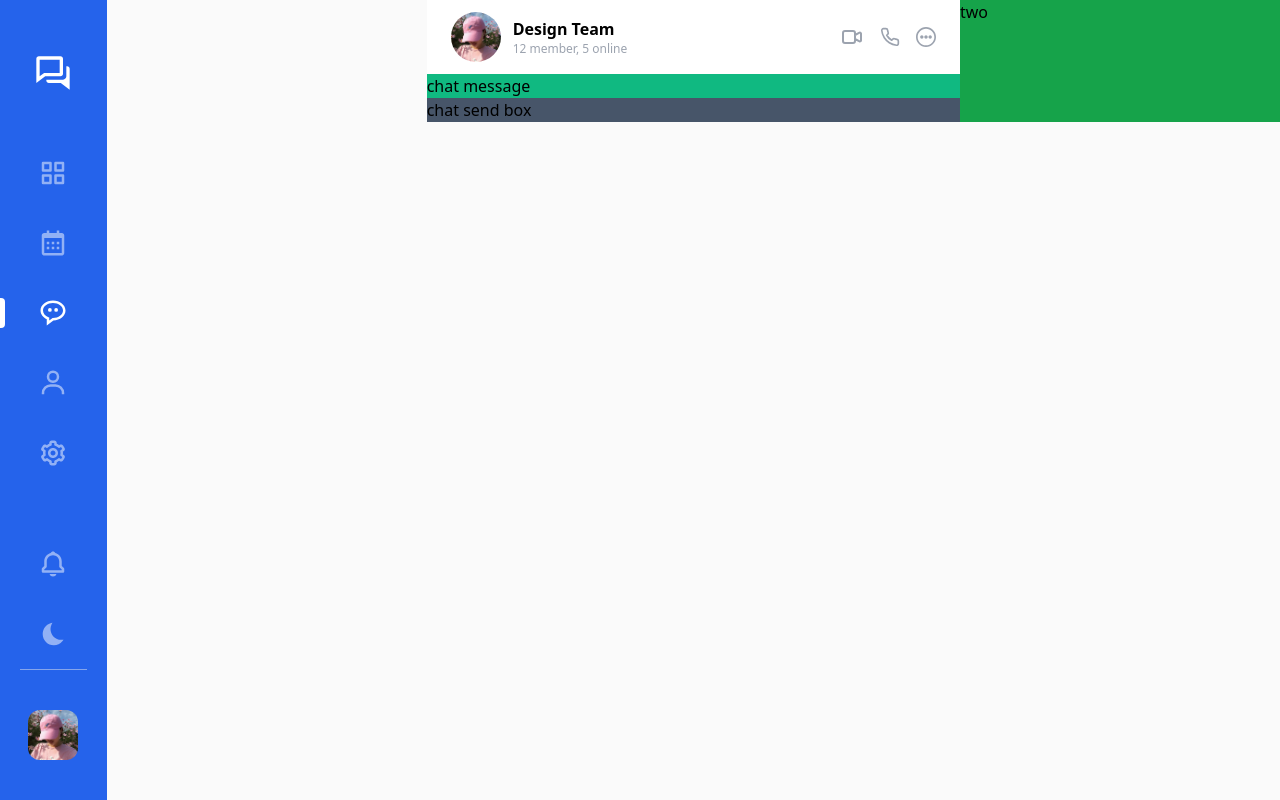
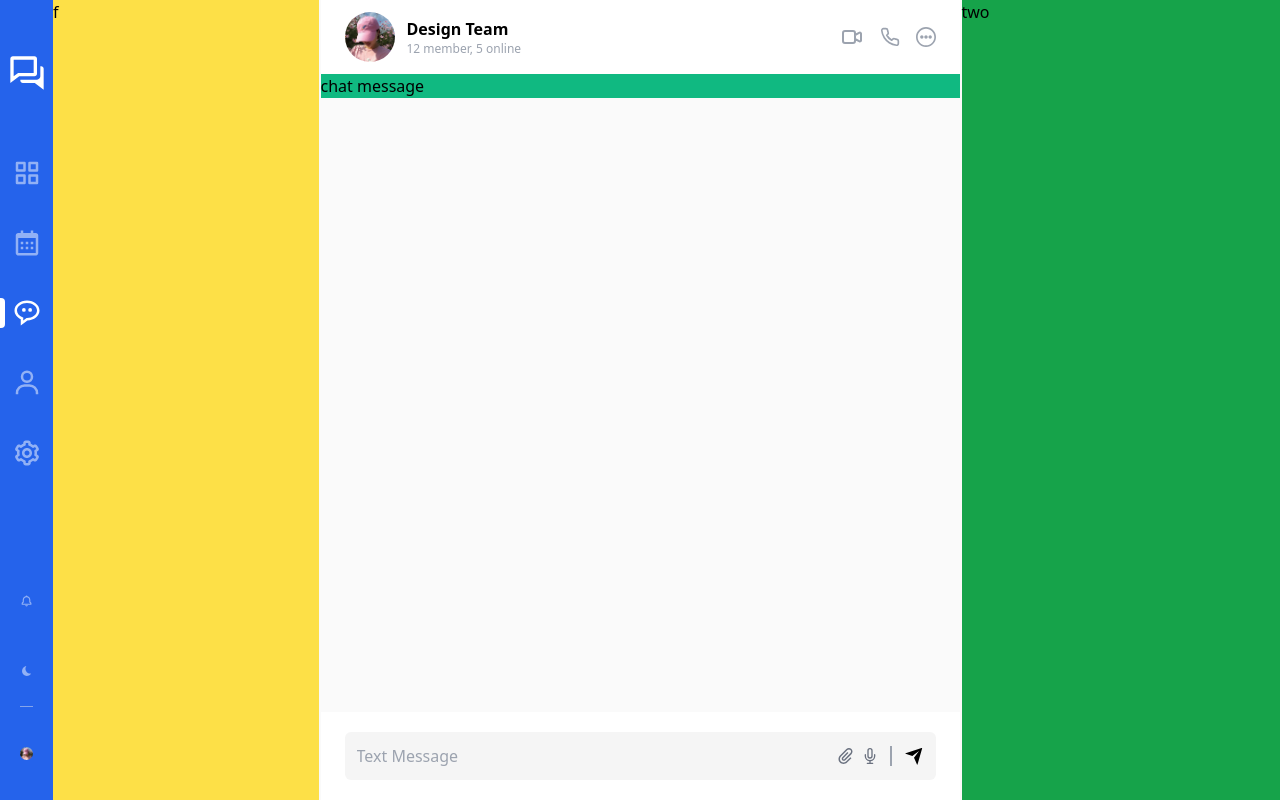
Before and after one commit to fatemeh19/mychat, a Next.js app in the folder frontend/: page / in a window 1280 px wide. Built offline with nearby package versions, Linux system fonts and the light colour scheme.

Commit message:
finish styling chat sendBox

```diff
--- a/frontend/src/app/page.tsx
+++ b/frontend/src/app/page.tsx
@@ -3,11 +3,11 @@ import LeftSideMainPage from '../components/leftSideMainPage'
 import RightSideMainPage from '../components/rightSideMainPage'
 export default function Home() {
   return (
-    <main className="grid grid-cols-12 bg-bgColorLight dark:bg-bgColorDark">
+    <main className="grid grid-cols-[repeat(16,_minmax(0,_1fr))] gap-[2px] bg-bgColorLight dark:bg-bgColorDark">
       <div className="col-span-4 leftSideMainPage">
         <LeftSideMainPage />
       </div>
-      <div className="col-span-8 rightSideMainPage">
+      <div className="col-span-12 rightSideMainPage">
         <RightSideMainPage />
       </div>
     </main>
--- a/frontend/src/components/forms/registerForm.tsx
+++ b/frontend/src/components/forms/registerForm.tsx
@@ -82,8 +82,8 @@ const RegisterForm = withFormik<registerFormProps, RegisterFormValue>({
     },
     validationSchema: registerFormValidationSchema,
     handleSubmit: async (values) => {
-        // const res = await callApi().post('/auth/register', values)
-        // console.log(res)
+        const res = await callApi().post('/auth/register', values)
+        console.log(res)
         btn.addEventListener('onclick', btnHandler());
 
     }
--- a/frontend/src/components/leftSideMainPage/index.tsx
+++ b/frontend/src/components/leftSideMainPage/index.tsx
@@ -5,12 +5,12 @@ import SideBar from "./sideBar"
 export default function LeftSideMainPage(){
 
     return (
-        <div className="grid grid-cols-4">
+        <div className="grid grid-cols-6">
             <div className="col-span-1">
                 <SideBar />
             </div>
-            <div className="col-span-3 ">
-
+            <div className="col-span-5 bg-yellow-300">
+                f
             </div>
         </div>
     )
--- a/frontend/src/components/rightSideMainPage/chat/chatSendBox/index.tsx
+++ b/frontend/src/components/rightSideMainPage/chat/chatSendBox/index.tsx
@@ -1,11 +1,24 @@
 "use client"
+
+import { RiSendPlaneFill } from 'react-icons/ri'
+import { ImAttachment } from 'react-icons/im'
+import { FiMic } from 'react-icons/fi'
+
 
 export default function ChatSendBox() {
 
     return (
-        <div className="grid grid-cols-5 bg-slate-600">
-            <div className="container">
-                chat send box
+        <div className="bg-white w-full absolute bottom-0 p-5 px-6">
+            <div className="container w-full col-span-1 bg-[#f5f5f5] flex rounded-md p-3 items-center">
+                <input type="text" className='bg-transparent w-full' placeholder='Text Message' />
+                <div className="icons flex text-md gap-2 mr-3 text-gray-500">
+                    <ImAttachment className='cursor-pointer' />
+                    <FiMic className='cursor-pointer' />
+
+                </div>
+                <div className="sendIcons border-l-2 border-gray-400 pl-3 text-xl">
+                    <RiSendPlaneFill className='cursor-pointer' />
+                </div>
             </div>
         </div>
     )
--- a/frontend/src/components/rightSideMainPage/chat/index.tsx
+++ b/frontend/src/components/rightSideMainPage/chat/index.tsx
@@ -8,7 +8,7 @@ export default function Chat() {
 
     return (
         // <div className="">
-        <div className="container flex flex-col w-full">
+        <div className="container flex flex-col w-full h-screen relative ">
             <ChatHeader />
             <ChatMessages />
             <ChatSendBox />
--- a/frontend/src/components/rightSideMainPage/index.tsx
+++ b/frontend/src/components/rightSideMainPage/index.tsx
@@ -5,11 +5,11 @@ import Chat from "./chat"
 export default function RightSideMainPage() {
 
     return (
-        <div className="grid grid-cols-8">
-            <div className="col-span-5 ">
+        <div className="grid grid-cols-12 gap-[2px]">
+            <div className="col-span-8  ">
                 <Chat />
             </div>
-            <div className="col-span-3 bg-green-600 ">
+            <div className="col-span-4 bg-green-600 ">
                 two
             </div>
         </div>
```
